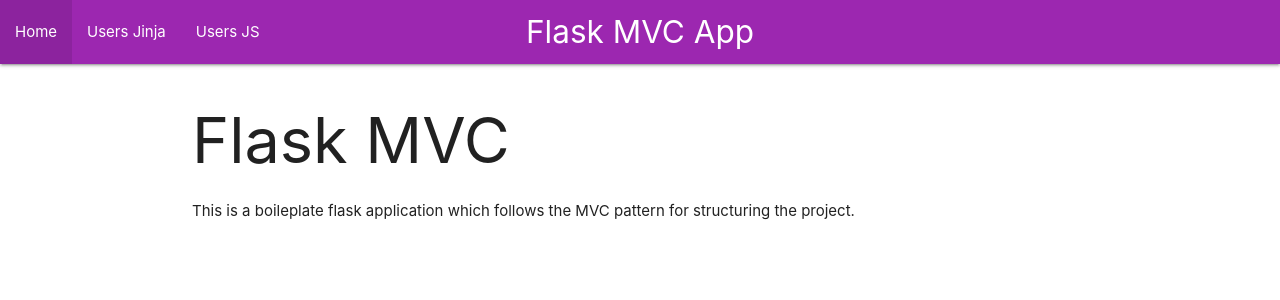
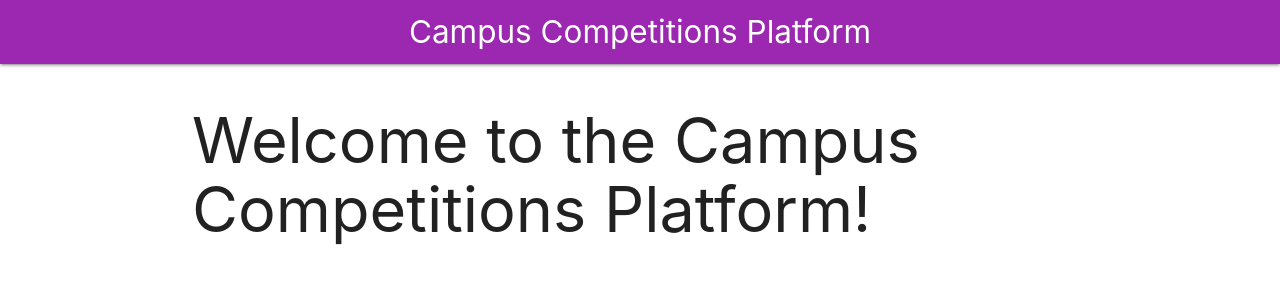
Before and after one commit to Team-Red-Flags/Competitions-Platform, a Flask app: page / in a window 1280 px wide. Shown: the top 300 px of the page. Run offline with Flask 3, Linux system fonts and the light colour scheme.

Commit message:
Remove unused UI elements

```diff
--- a/App/templates/index.html
+++ b/App/templates/index.html
@@ -1,10 +1,9 @@
 {% extends "layout.html" %}
-{% block title %}Flask MVC App{% endblock %}
-{% block page %}Flask MVC App{% endblock %}
+{% block title %}Campus Competitions Platform{% endblock %}
+{% block page %}Campus Competitions Platform{% endblock %}
 
 {{ super() }}
 
 {% block content %}
-    <h1>Flask MVC</h1>
-    <p>This is a boileplate flask application which follows the MVC pattern for structuring the project.</p>
+    <h1>Welcome to the Campus Competitions Platform!</h1>
 {% endblock %}
--- a/App/templates/layout.html
+++ b/App/templates/layout.html
@@ -16,13 +16,13 @@
     <nav class="purple">
       <div class="nav-wrapper">
         <a href="#!" class="brand-logo center">{% block page %}{% endblock %}</a>
-        <div class="nav-wrapper">
+        <!-- <div class="nav-wrapper">
             <ul id="nav-mobile" class="left">
                 <li><a href="/">Home</a></li>
                 <li><a href="/users">Users Jinja</a></li>
                 <li><a href="/static/users">Users JS</a></li>
             </ul>
-        </div>
+        </div> -->
       </div>
     </nav>
 
```
